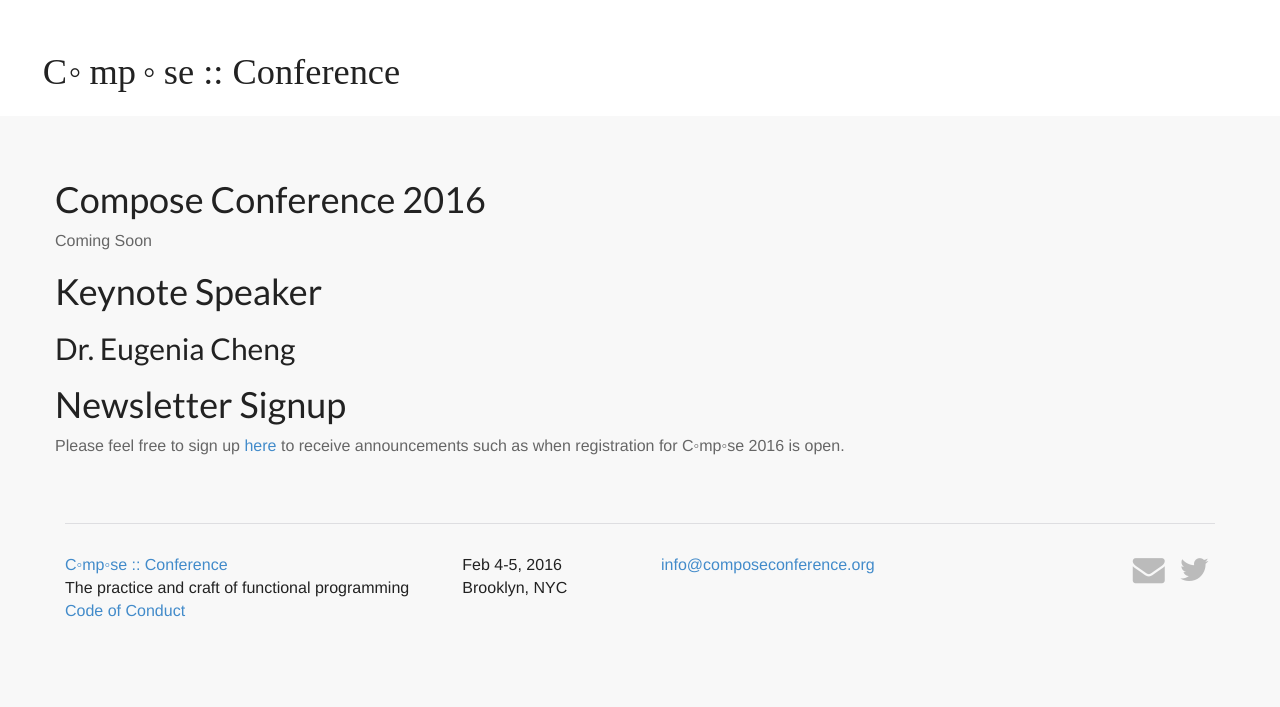
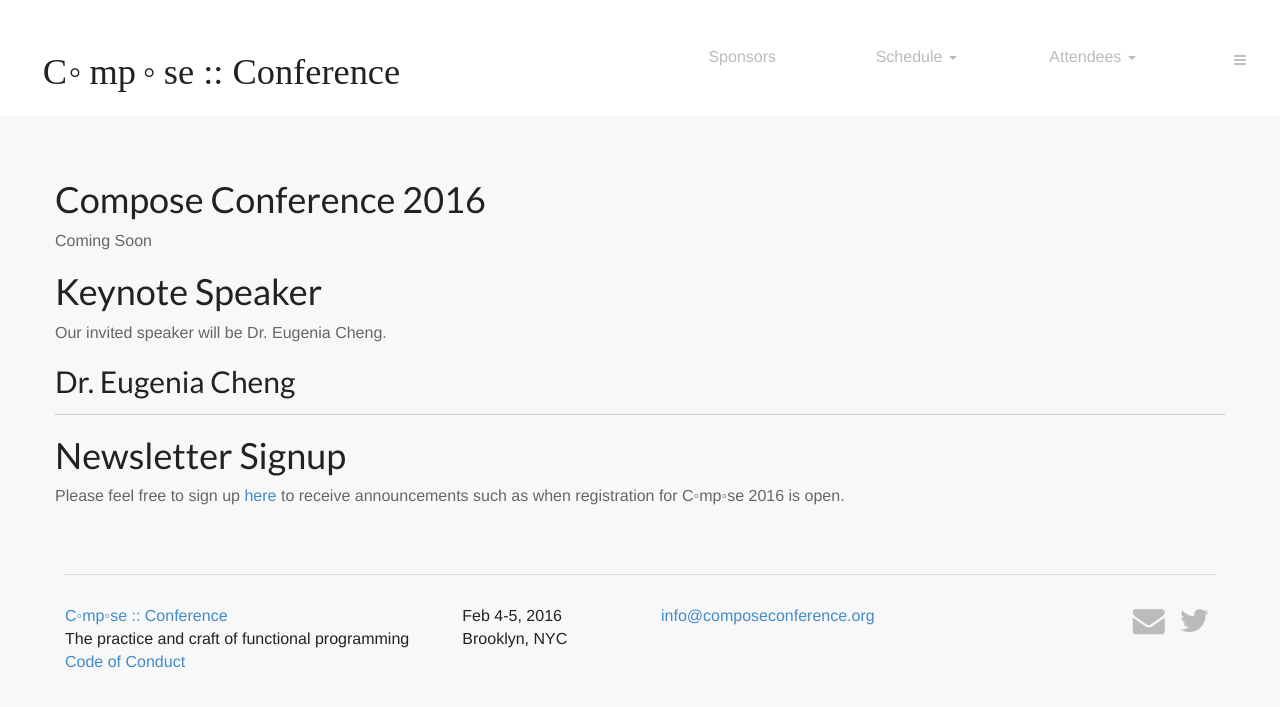
Before and after one commit to ny-haskell/composeconference, a Jekyll site: the page built from 2016/index.md, in a window 1280 px wide and 900 px high. Shown: the top 707 px of the window. Built offline with Jekyll 4.4.1, drawn with Linux system fonts in a browser that asks for light colours; Markdown is read by kramdown in place of the engine named in the settings; some of the changed lines change nothing that is shown.

Commit message:
Update header on /2016/

```diff
--- a/2016/index.md
+++ b/2016/index.md
@@ -1,5 +1,5 @@
 ---
-layout: page
+layout: page2016
 title: Compose Conference 2016
 permalink: /2016/
 ---
@@ -9,7 +9,13 @@ Coming Soon
 
 # Keynote Speaker
 
+Our invited speaker will be Dr. Eugenia Cheng.
+
 ## Dr. Eugenia Cheng
+
+
+---
+
 
 # Newsletter Signup
 
```
